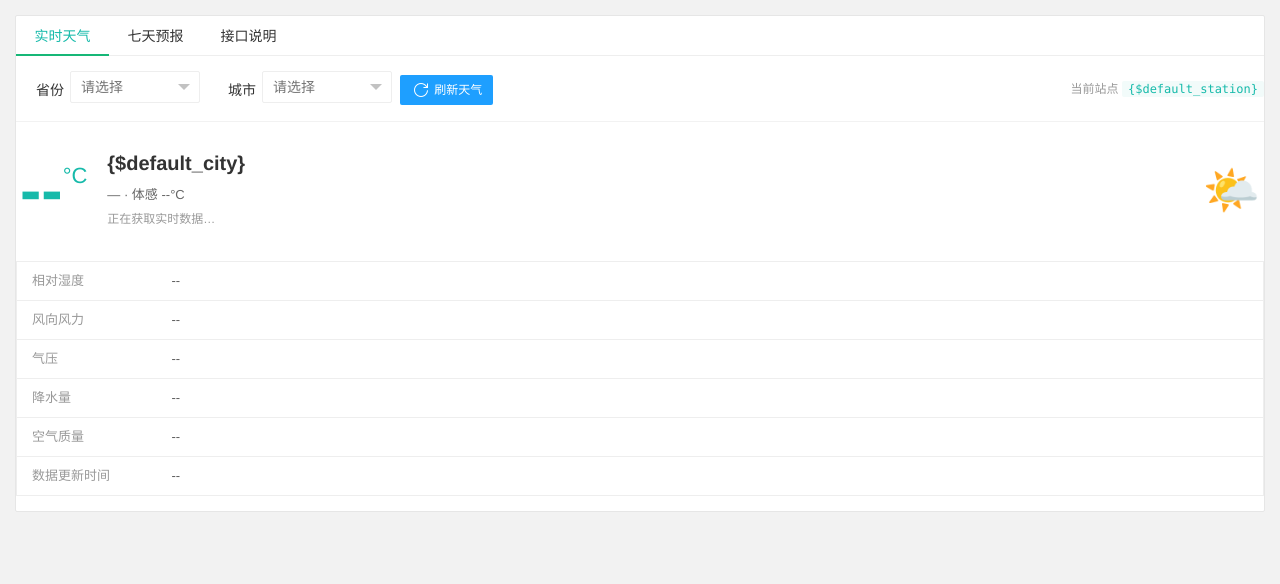
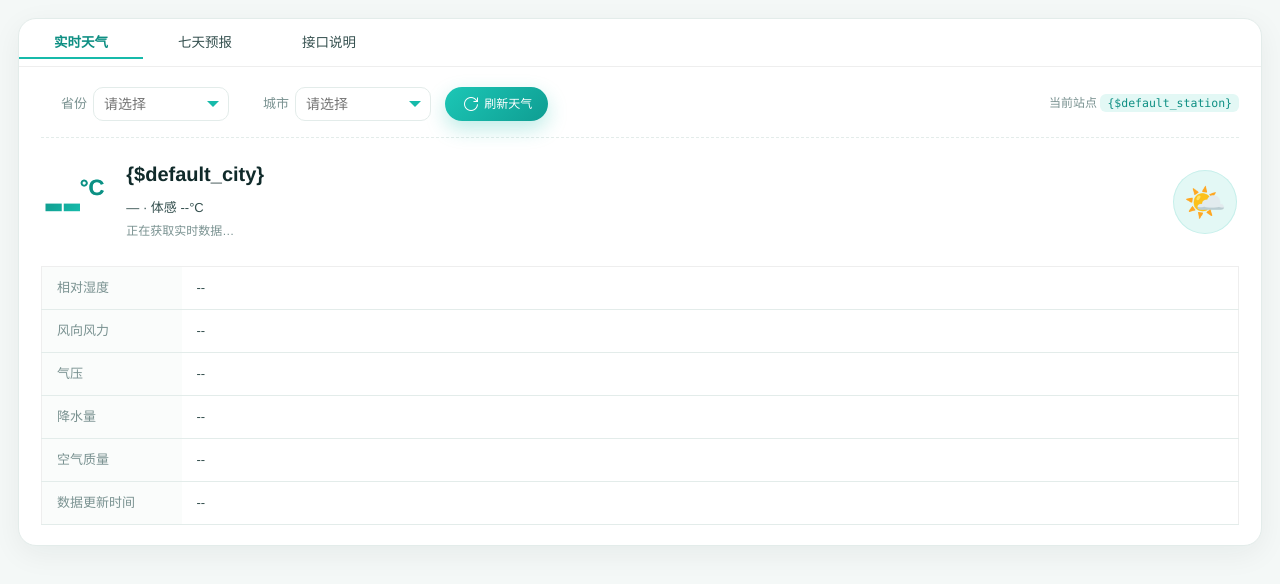
Before and after one commit to indiboy-create/think-store-weather, a plain HTML site: page theme/view/iframe/weather.html in a window 1280 px wide. Drawn offline with Linux system fonts and the light colour scheme; files that its build step writes are made by us from their sources; no server answers; files whose address does not match are found by name.

Commit message:
内嵌页面配色回归站点青绿体系

```diff
--- a/theme/assets/iframe/css/weather.css
+++ b/theme/assets/iframe/css/weather.css
@@ -1,146 +1,297 @@
-/* 内嵌天气内容页：只输出内容区，沿用 layui 官方原版风格 */
+/* 内嵌天气内容页：只输出内容区，沿用站点原有配色 */
+
+:root {
+  --wx-brand: #16baaa;
+  --wx-brand-deep: #0e8f83;
+  --wx-brand-soft: #e3f8f5;
+  --wx-ink: #102a2a;
+  --wx-ink-2: #35504f;
+  --wx-muted: #7a9291;
+  --wx-line: #e3ecea;
+  --wx-bg: #f4f8f7;
+  --wx-card: #ffffff;
+  --wx-warm: #ffb800;
+  --wx-radius: 18px;
+  --wx-radius-sm: 12px;
+  --wx-shadow: 0 8px 30px rgba(16, 42, 42, 0.06);
+  --wx-font: 'PingFang SC', 'Microsoft YaHei', 'Helvetica Neue', Arial, sans-serif;
+  --wx-mono: 'JetBrains Mono', 'Cascadia Code', Consolas, Monaco, monospace;
+}
 
 html,
 body {
   margin: 0;
   padding: 0;
-  background: #f2f2f2;
+  background: var(--wx-bg);
 }
 
 body.iframe-weather {
-  padding: 15px;
-  font-family: 'PingFang SC', 'Microsoft YaHei', 'Helvetica Neue', Arial, sans-serif;
+  padding: 18px;
+  font-family: var(--wx-font);
   font-size: 14px;
-  color: #333;
+  line-height: 1.65;
+  color: var(--wx-ink);
   -webkit-font-smoothing: antialiased;
 }
 
 .iframe-weather .layui-card {
-  border-radius: 2px;
-  border: 1px solid #e6e6e6;
-  box-shadow: none;
+  border-radius: var(--wx-radius);
+  border: 1px solid var(--wx-line);
+  background: var(--wx-card);
+  box-shadow: var(--wx-shadow);
+  overflow: hidden;
 }
 
-.iframe-weather .layui-card-body {
-  padding: 15px;
-}
-
+/* Tab 品牌色 */
 .iframe-weather .layui-tab {
   margin: 0;
 }
 
-.iframe-weather .layui-tab-title li {
-  padding: 0 14px;
+.iframe-weather .layui-tab-title {
+  height: 48px;
+  border-bottom-color: var(--wx-line);
 }
 
+.iframe-weather .layui-tab-title li {
+  min-width: 88px;
+  line-height: 48px;
+  padding: 0 18px;
+  font-size: 13.5px;
+  color: var(--wx-ink-2);
+}
+
+.iframe-weather .layui-tab-title li:hover {
+  color: var(--wx-brand-deep);
+}
+
+.iframe-weather .layui-tab-brief > .layui-tab-title .layui-this {
+  color: var(--wx-brand-deep);
+  font-weight: 600;
+}
+
+.iframe-weather .layui-tab-brief > .layui-tab-title .layui-this:after,
+.iframe-weather .layui-tab-brief > .layui-tab-more li.layui-this:after {
+  border: none;
+  border-bottom: 2px solid var(--wx-brand);
+  border-radius: 0;
+}
+
+.iframe-weather .layui-tab-content {
+  padding: 20px 22px;
+}
+
+/* 工具条 */
 .iframe-weather__toolbar {
   display: flex;
   align-items: center;
   flex-wrap: wrap;
-  gap: 8px;
-  padding-bottom: 12px;
-  margin-bottom: 15px;
-  border-bottom: 1px solid #f2f2f2;
+  gap: 10px;
+  padding: 0 0 16px;
+  margin-bottom: 18px;
+  border-bottom: 1px dashed var(--wx-line);
 }
 
 .iframe-weather__toolbar .layui-form-label {
-  width: 48px;
-  padding: 9px 6px 9px 0;
-  text-align: right;
+  width: 46px;
+  padding: 7px 6px 7px 0;
+  font-size: 13px;
+  color: var(--wx-muted);
 }
 
 .iframe-weather__toolbar .layui-input-inline {
-  width: 130px;
+  width: 136px;
+  margin-right: 4px;
 }
 
-.iframe-weather__toolbar .layui-input,
-.iframe-weather__toolbar .layui-select {
-  height: 32px;
-  line-height: 32px;
+.iframe-weather__toolbar .layui-input {
+  height: 34px;
+  line-height: 34px;
+  border-color: var(--wx-line);
+  border-radius: 10px;
+  color: var(--wx-ink);
+  background: #fff;
 }
 
+.iframe-weather__toolbar .layui-input:focus {
+  border-color: var(--wx-brand) !important;
+  box-shadow: 0 0 0 2px rgba(22, 186, 170, 0.12);
+}
+
+.iframe-weather__toolbar .layui-form-select dl {
+  border-radius: 10px;
+  border-color: var(--wx-line);
+}
+
+.iframe-weather__toolbar .layui-form-select dl dd.layui-this {
+  background: var(--wx-brand-soft);
+  color: var(--wx-brand-deep);
+}
+
+.iframe-weather__toolbar .layui-form-select .layui-edge {
+  border-top-color: var(--wx-brand);
+}
+
+/* 按钮 */
+.iframe-weather .layui-btn-normal {
+  height: 34px;
+  line-height: 34px;
+  padding: 0 16px;
+  border: 0;
+  border-radius: 999px;
+  color: #fff;
+  background: linear-gradient(135deg, #1cc7b6 0, #0f9d92 100%);
+  box-shadow: 0 8px 20px rgba(22, 186, 170, 0.28);
+}
+
+.iframe-weather .layui-btn-normal:hover,
+.iframe-weather .layui-btn-normal:focus {
+  color: #fff;
+  background: linear-gradient(135deg, #1cc7b6 0, #0e8f83 100%);
+  opacity: 1;
+}
+
+.iframe-weather .layui-btn-disabled,
+.iframe-weather .layui-btn-disabled:hover {
+  color: #fff;
+  background: #cfe9e6;
+  box-shadow: none;
+  cursor: not-allowed;
+}
+
+/* 提示与代码 */
 .iframe-weather__hint {
   margin-left: auto;
   font-size: 12px;
-  color: #999;
+  color: var(--wx-muted);
 }
 
 .iframe-weather__hint code,
 .iframe-weather__code {
-  font-family: 'Cascadia Code', Consolas, Monaco, monospace;
-  font-size: 12px;
-  padding: 1px 6px;
-  border-radius: 2px;
-  color: #16baaa;
-  background: #f2fbfa;
+  padding: 2px 7px;
+  border-radius: 6px;
+  font-family: var(--wx-mono);
+  font-size: 11.5px;
+  color: var(--wx-brand-deep);
+  background: var(--wx-brand-soft);
 }
 
+/* 实时天气 */
 .iframe-weather__now {
   display: flex;
   align-items: center;
-  gap: 20px;
+  gap: 22px;
   flex-wrap: wrap;
-  padding: 10px 4px 18px;
+  padding: 2px 2px 20px;
 }
 
 .iframe-weather__temp {
   display: flex;
   align-items: flex-start;
-  color: #16baaa;
+  font-weight: 800;
+  letter-spacing: -3px;
   line-height: 0.95;
+  background: linear-gradient(120deg, #0e8f83 0, #16baaa 60%, #4dd8c6 100%);
+  -webkit-background-clip: text;
+  background-clip: text;
+  color: transparent;
 }
 
 .iframe-weather__temp strong {
   font-size: 64px;
-  font-weight: 700;
 }
 
 .iframe-weather__temp span {
   margin-top: 6px;
   font-size: 22px;
-  font-weight: 400;
+  font-weight: 600;
+  letter-spacing: 0;
+  -webkit-text-fill-color: var(--wx-brand-deep);
 }
 
 .iframe-weather__meta h2 {
   margin: 0 0 6px;
   font-size: 20px;
   font-weight: 700;
-  color: #333;
+  color: var(--wx-ink);
 }
 
 .iframe-weather__meta p {
   margin: 0 0 4px;
   font-size: 13px;
-  color: #666;
+  color: var(--wx-ink-2);
 }
 
 .iframe-weather__time {
-  color: #999 !important;
+  color: var(--wx-muted) !important;
   font-size: 12px !important;
 }
 
 .iframe-weather__icon {
   margin-left: auto;
-  font-size: 46px;
-  line-height: 1;
+  display: flex;
+  align-items: center;
+  justify-content: center;
+  width: 64px;
+  height: 64px;
+  border-radius: 50%;
+  font-size: 34px;
+  background: var(--wx-brand-soft);
+  box-shadow: inset 0 0 0 1px rgba(22, 186, 170, 0.14);
 }
 
+/* 表格 */
 .iframe-weather__table {
-  margin-bottom: 0;
+  margin: 0;
+  border-color: var(--wx-line);
 }
 
 .iframe-weather__table td {
+  padding: 11px 15px;
+  border-color: var(--wx-line);
   font-size: 13px;
+  color: var(--wx-ink-2);
 }
 
 .iframe-weather__table td:first-child {
-  color: #999;
+  color: var(--wx-muted);
+  background: #fafcfb;
 }
 
 .iframe-weather__table code {
-  font-family: 'Cascadia Code', Consolas, Monaco, monospace;
-  font-size: 12px;
+  font-family: var(--wx-mono);
+  font-size: 11.5px;
   word-break: break-all;
+}
+
+.iframe-weather .layui-table-view {
+  margin: 0;
+  border-color: var(--wx-line);
+  border-radius: var(--wx-radius-sm);
+  overflow: hidden;
+}
+
+.iframe-weather .layui-table-header,
+.iframe-weather .layui-table-header th {
+  background: #f7fbfa;
+}
+
+.iframe-weather .layui-table th {
+  color: var(--wx-ink-2);
+  font-weight: 600;
+}
+
+.iframe-weather .layui-table td,
+.iframe-weather .layui-table th {
+  border-color: var(--wx-line);
+}
+
+.iframe-weather .layui-table-hover,
+.iframe-weather .layui-table-click {
+  background: #f4fbfa;
+}
+
+.iframe-weather .layui-table-page {
+  border-color: var(--wx-line);
 }
 
 @media (max-width: 640px) {
@@ -148,8 +299,12 @@ body.iframe-weather {
     padding: 10px;
   }
 
+  .iframe-weather .layui-tab-content {
+    padding: 16px;
+  }
+
   .iframe-weather__toolbar .layui-input-inline {
-    width: 100px;
+    width: 104px;
   }
 
   .iframe-weather__hint {
```
Also changed, not shown: theme/assets/iframe/css/iframe.css (+56 -0 lines).
